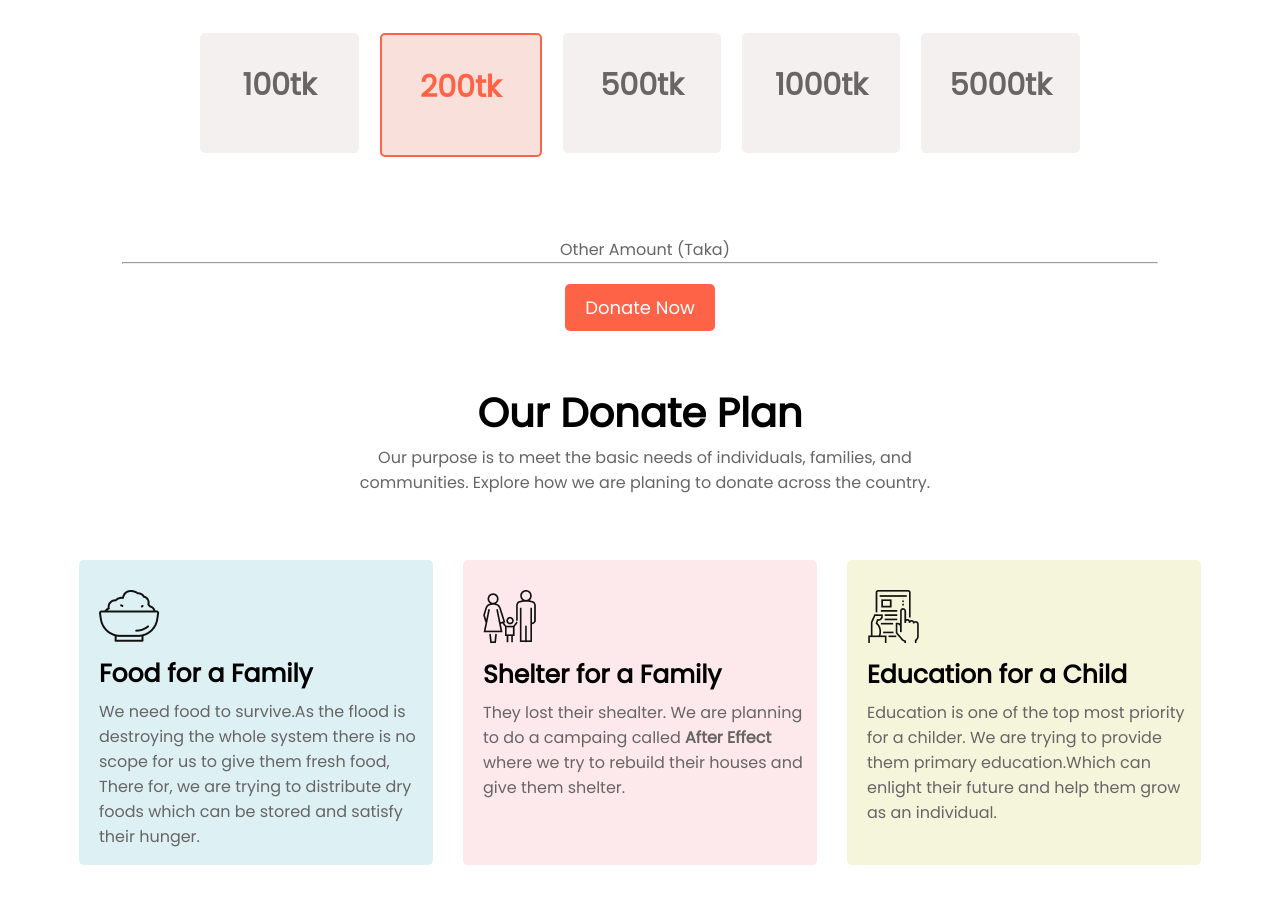
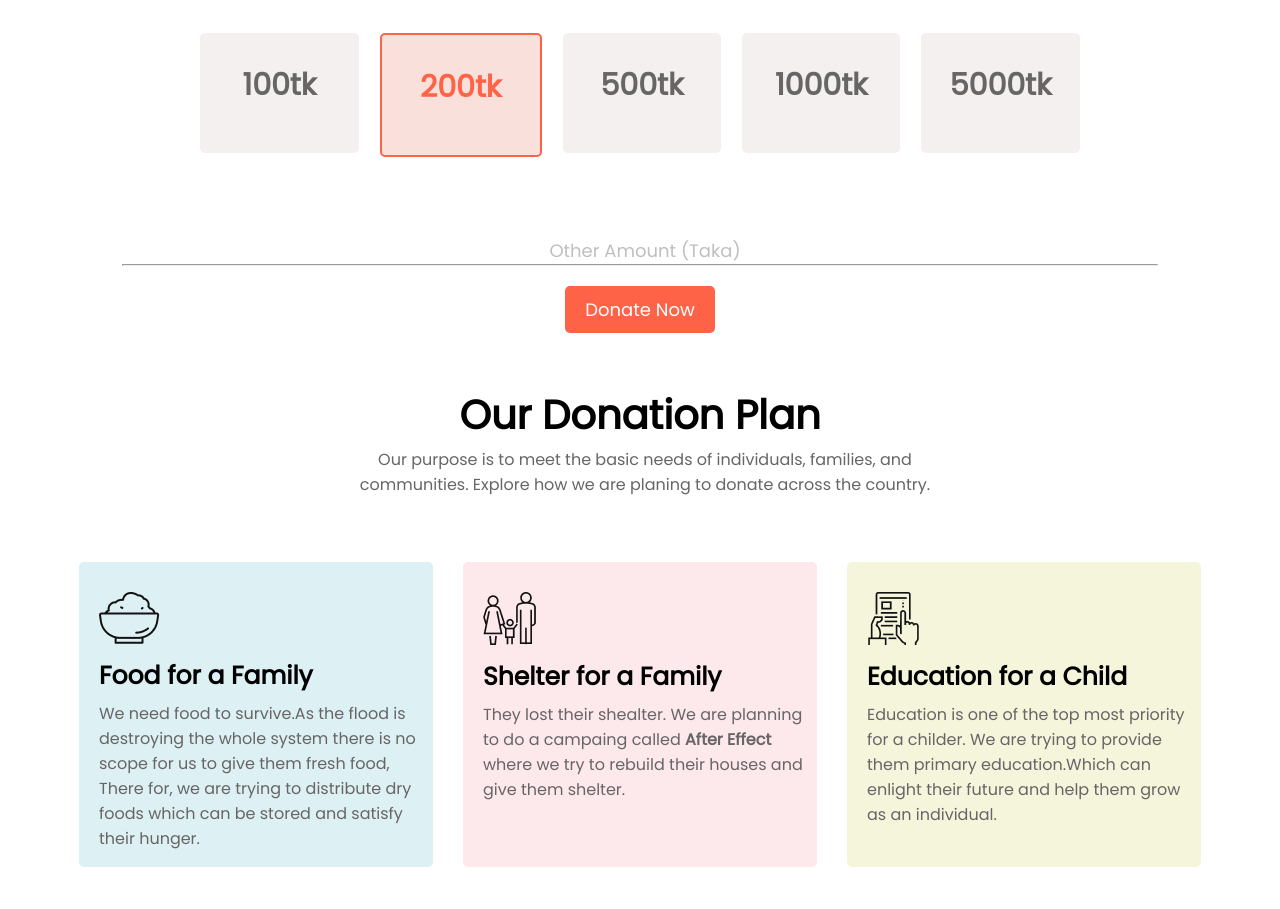
Before and after one commit to Maysha-Tabassum/save-life-donate, a plain HTML site: page index.html in a window 1280 px wide. Shown: the part 991-1900 px from the top of the page. Drawn offline with Linux system fonts and the light colour scheme.

Commit message:
text-change-commit

```diff
--- a/index.html
+++ b/index.html
@@ -40,7 +40,7 @@
             <div class="amount-boxes">5000tk</div>
         </div>
         <div class="container">
-            <p class="special-clr">Other Amount (Taka)</p>
+            <p id="special-text">Other Amount (Taka)</p>
             <hr>
             <a class="button" href="#">Donate Now</a>
         </div>
@@ -48,7 +48,7 @@
 
 
     <section class="container">
-        <h2>Our Donate Plan</h2>
+        <h2>Our Donation Plan</h2>
         <p class="special-clr middle">Our purpose is to meet the basic needs of individuals, families, and communities.
             Explore how we are planing to donate across the country.</p>
         <div class="flexible-box">
--- a/style.css
+++ b/style.css
@@ -42,10 +42,13 @@ h3 {
     line-height: 50px;
 }
 
+#special-text {
+    font-size: 18px;
+    font-weight: 100;
+    color: rgb(192, 191, 191);
+}
+
 .container {
-    /* font-style: normal;
-    font-size: 18px;
-    font-weight: 200px; */
     width: 90%;
     margin: auto;
     text-align: center;
@@ -166,7 +169,8 @@ p {
 
 
 .half-width {
-    background-color: lightcyan;
+    /* background-color: lightcyan; */
+    background-image: linear-gradient(lightcyan, rgb(243, 248, 249));
     display: flex;
     width: 100%;
     padding-left: 30px 20px;
```
